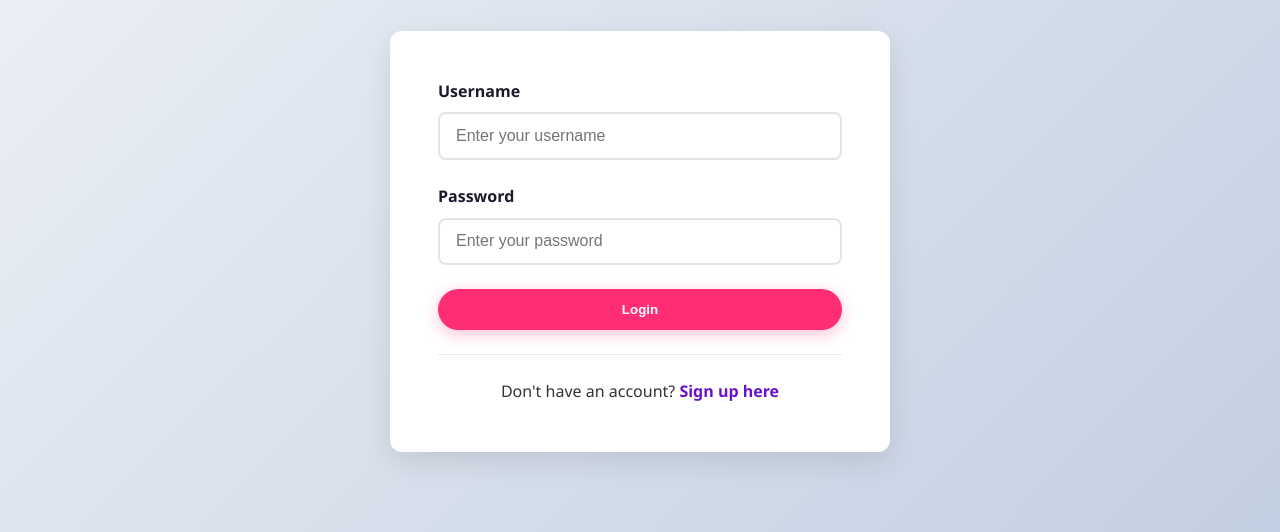
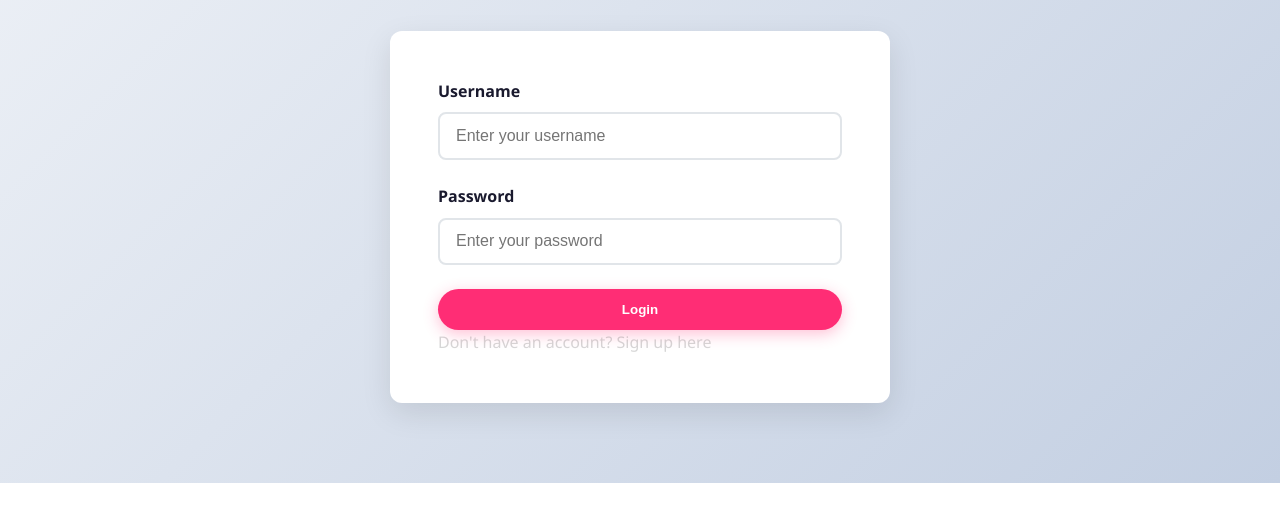
Before and after one commit to ian40k/creative-hub, a plain HTML site: page index.html in a window 1280 px wide. Shown: the part 482-1014 px from the top of the page. After the commit the page ends 965 px from the top, so only its background shows below. Drawn offline with Linux system fonts and the light colour scheme.

Commit message:
Update index.html

```diff
--- a/index.html
+++ b/index.html
@@ -12,12 +12,12 @@
         }
 
         :root {
-            --primary: #6a11cb;
+            --primary: #6a12cb;
             --secondary: #2575fc;
             --accent: #ff2d75;
             --dark: #1a1a2e;
             --light: #f8f9fa;
-            --text: #333;
+            --text: #3333;
         }
 
         body {
@@ -172,22 +172,7 @@
             border-color: var(--primary);
             outline: none;
         }
-
-        .switch-auth {
-            text-align: center;
-            margin-top: 1.5rem;
-            padding-top: 1.5rem;
-            border-top: 1px solid #e9ecef;
-        }
-
-        .switch-auth a {
-            color: var(--primary);
-            text-decoration: none;
-            font-weight: 600;
-            cursor: pointer;
-        }
-
-        .hidden {
+           .hidden {
             display: none !important;
         }
 
```
